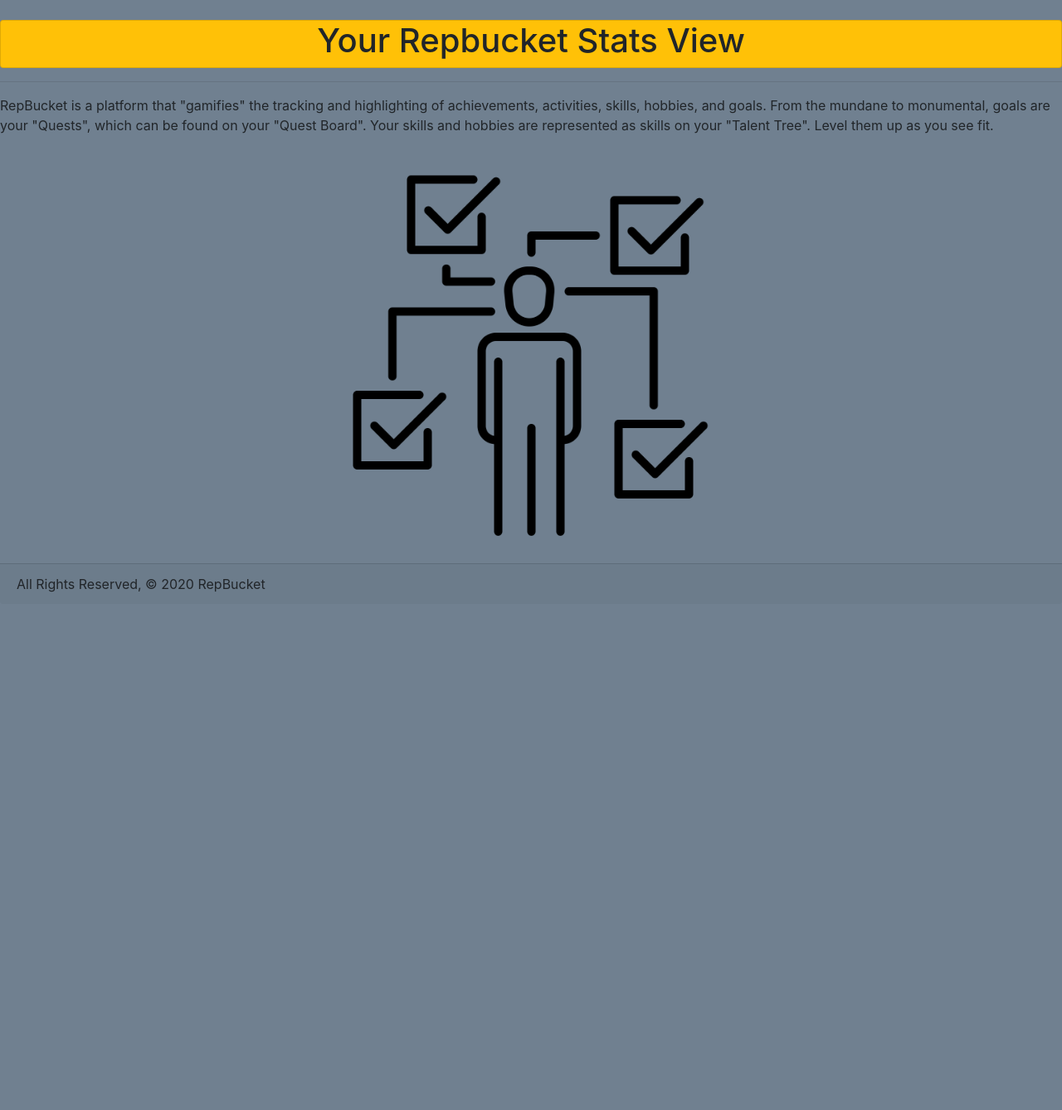
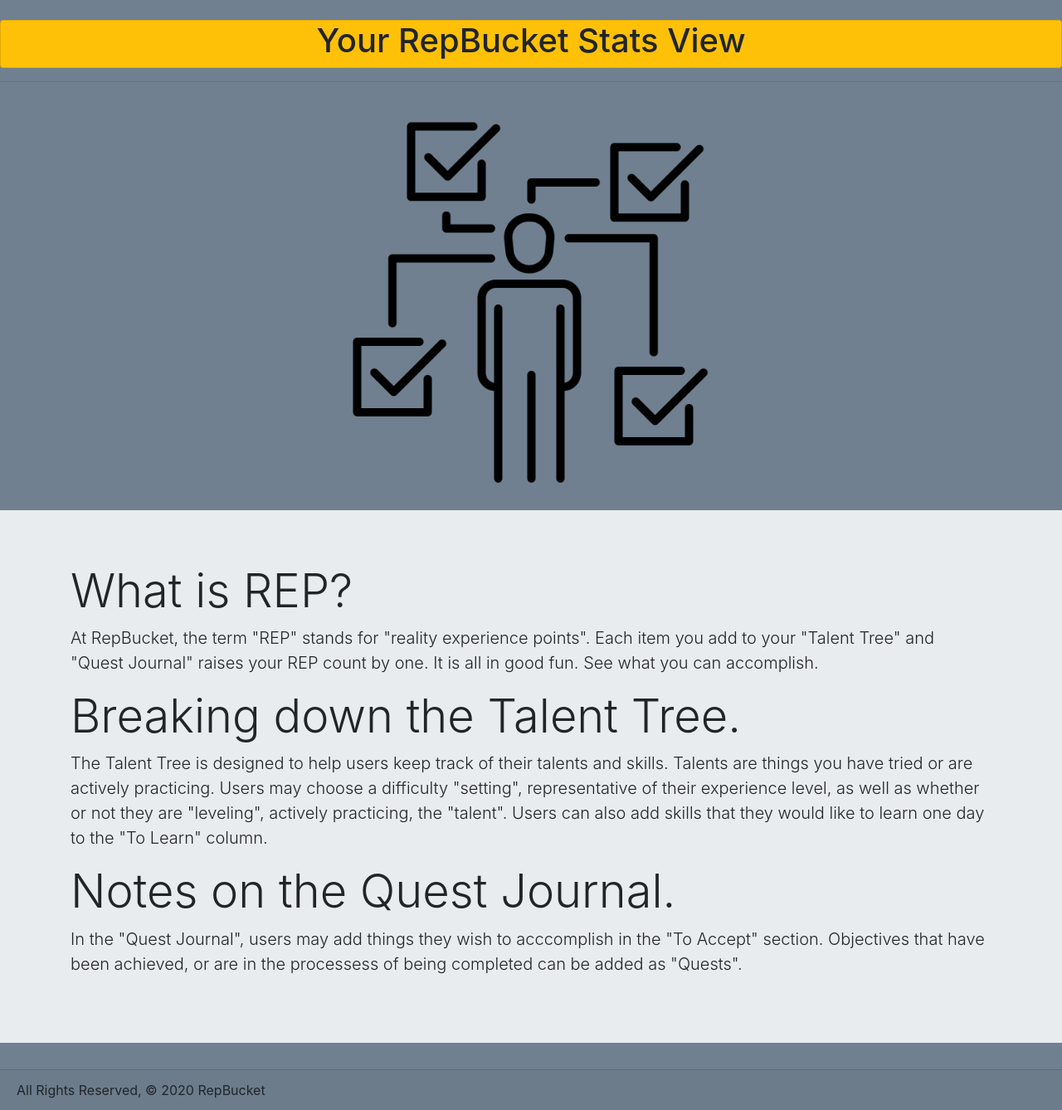
Before and after one commit to ak89mkii/Repbucket-project-04, a Django app: page /about/ in a window 1280 px wide. Shown: the part 126-1464 px from the top of the page at 83% size. Before the commit the page ends 840 px from the top, so only its background shows below. Run offline with Django 3.2, Linux system fonts and the light colour scheme; some libraries are stand-ins or nearby versions.

Commit message:
Worked on about page

```diff
--- a/main_app/templates/about.html
+++ b/main_app/templates/about.html
@@ -4,12 +4,22 @@
 
 <br>
 <div class="card text-center bg-warning">
-<h1>Your Repbucket Stats View</h1>
+<h1>Your RepBucket Stats View</h1>
 </div>
 <hr />
-<p>RepBucket is a platform that "gamifies" the tracking and highlighting of achievements, activities, skills, hobbies, and goals. From the mundane to monumental, goals are your "Quests", which can be found on your "Quest Board". Your skills and hobbies are represented as skills on your "Talent Tree". Level them up as you see fit.</p>
 <div class="container">
     <img class="mg-responsive center-block d-block mx-auto" src="{% static 'skill.png' %}" width="500" height="500" alt="" loading="lazy">
 </div>
+<div class="jumbotron jumbotron-fluid">
+    <div class="container">
+      <h1 class="display-4">What is REP?</h1>
+      <p class="lead"> At RepBucket, the term "REP" stands for "reality experience points". Each item you add to your "Talent Tree" and "Quest Journal" raises your REP count by one. It is all in good fun. See what you can accomplish.</p>
+      <h1 class="display-4">Breaking down the Talent Tree.</h1>
+      <p class="lead">The Talent Tree is designed to help users keep track of their talents and skills. Talents are things you have tried or are actively practicing. Users may choose a difficulty "setting", representative of their experience level, as well as whether or not they are "leveling", actively practicing, the "talent". Users can also add skills that they would like to learn one day to the "To Learn" column. </p>
+      <h1 class="display-4">Notes on the Quest Journal.</h1>
+      <p class="lead">In the "Quest Journal", users may add things they wish to acccomplish in the "To Accept" section. Objectives that have been achieved, or are in the processess of being completed can be added as "Quests".</p>
+    </div>
+
+</div>
 
 {% endblock %}
--- a/main_app/templates/base.html
+++ b/main_app/templates/base.html
@@ -18,7 +18,7 @@
             </a>
             {% if user.is_authenticated %}
 
-                <a class="nav-link" href="{% url 'about' %}">Stats</a>
+                <a class="nav-link" href="{% url 'about' %}">About</a>
                 <a class="nav-link" href="{% url 'index' %}">Talent Tree</a>
                 <a class="nav-link" href="{% url 'quests' %}">Quest Journal</a>
                 <a class="nav-link" href="{% url 'logout' %}">Log Out</a>
--- a/main_app/templates/home.html
+++ b/main_app/templates/home.html
@@ -8,7 +8,7 @@
 <hr />
 <div class="jumbotron jumbotron-fluid">
     <div class="container">
-      <h1 class="display-4">About Repbucket</h1>
+      <h1 class="display-4">What is RepBucket?</h1>
       <p class="lead">RepBucket is a platform that "gamifies" the tracking and highlighting of achievements, activities, skills, hobbies, and goals. From the mundane to monumental, goals are your "Quests", which can be found in your "Quest Journal". Your skills and hobbies are represented as skills on your "Talent Tree". Level them up as you see fit.</p>
     </div>
   </div>
```
Also changed, not shown: repbucket_project_04/settings.py (+10 -10 lines).
